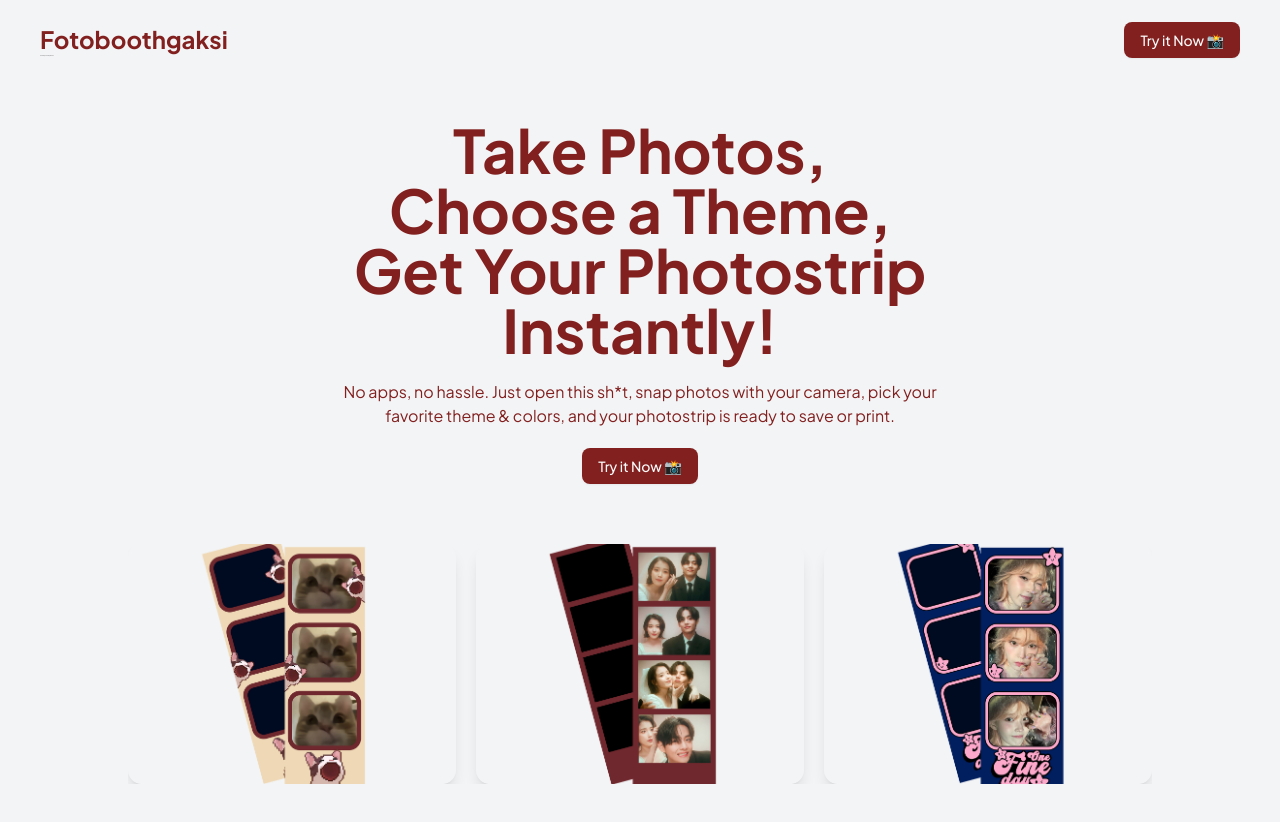
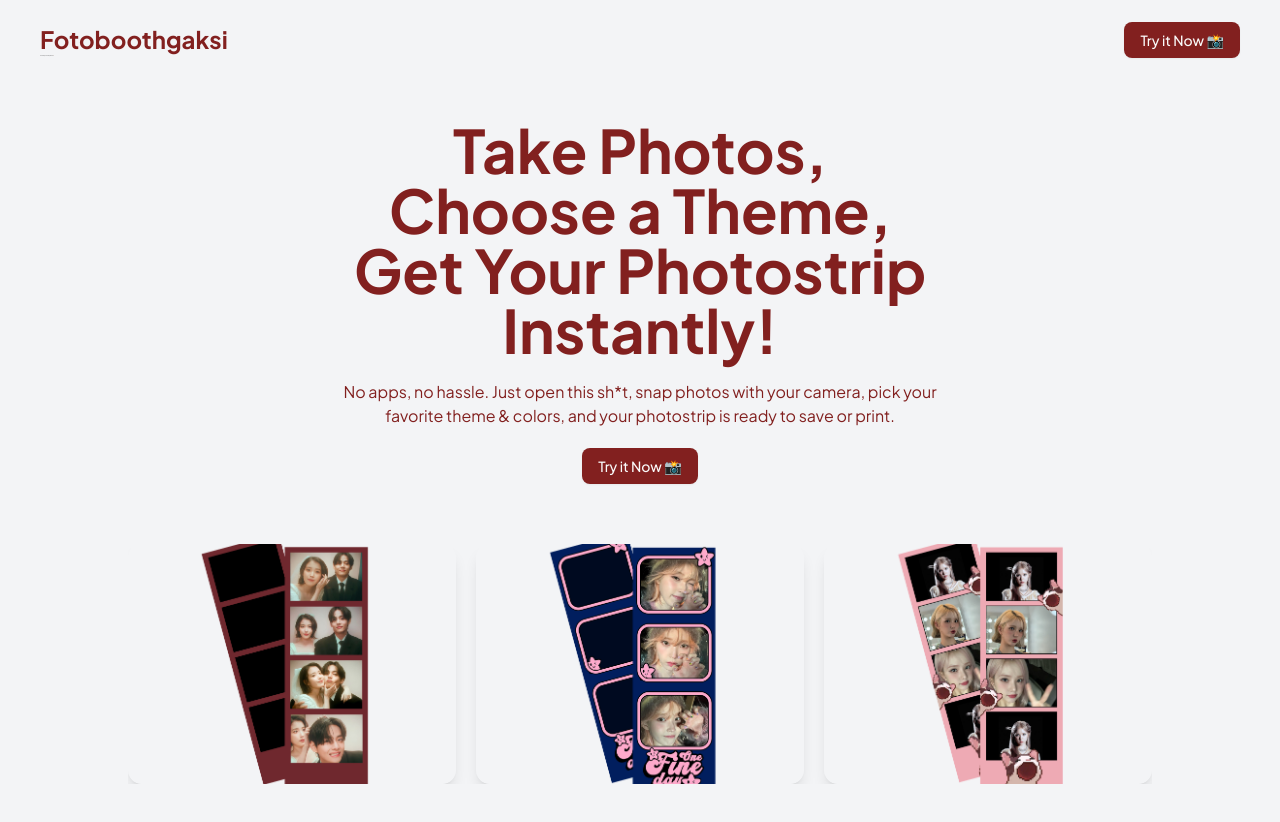
Before and after one commit to FikalAhmad/Photobooth, a React (Vite) app: page / in a window 1280 px wide. Built offline with nearby package versions, Linux system fonts and the light colour scheme.

Commit message:
add 1 photo

```diff
--- a/src/pages/homepage/components/Hero.tsx
+++ b/src/pages/homepage/components/Hero.tsx
@@ -5,9 +5,10 @@ import { Link } from "react-router-dom";
 import cat from "/src/assets/img/cat.png";
 import iuv from "/src/assets/img/iuv.png";
 import ofd from "/src/assets/img/ofd.png";
+import vvz from "/src/assets/img/vvz.png";
 
 const Hero = () => {
-  const images: string[] = [cat, iuv, ofd];
+  const images: string[] = [cat, iuv, ofd, vvz];
 
   return (
     <div className="flex flex-col items-center px-10 pt-30 gap-5 w-full scrollbar-hidden">
```
Also changed, not shown: src/assets/img/vvz.png (added).
